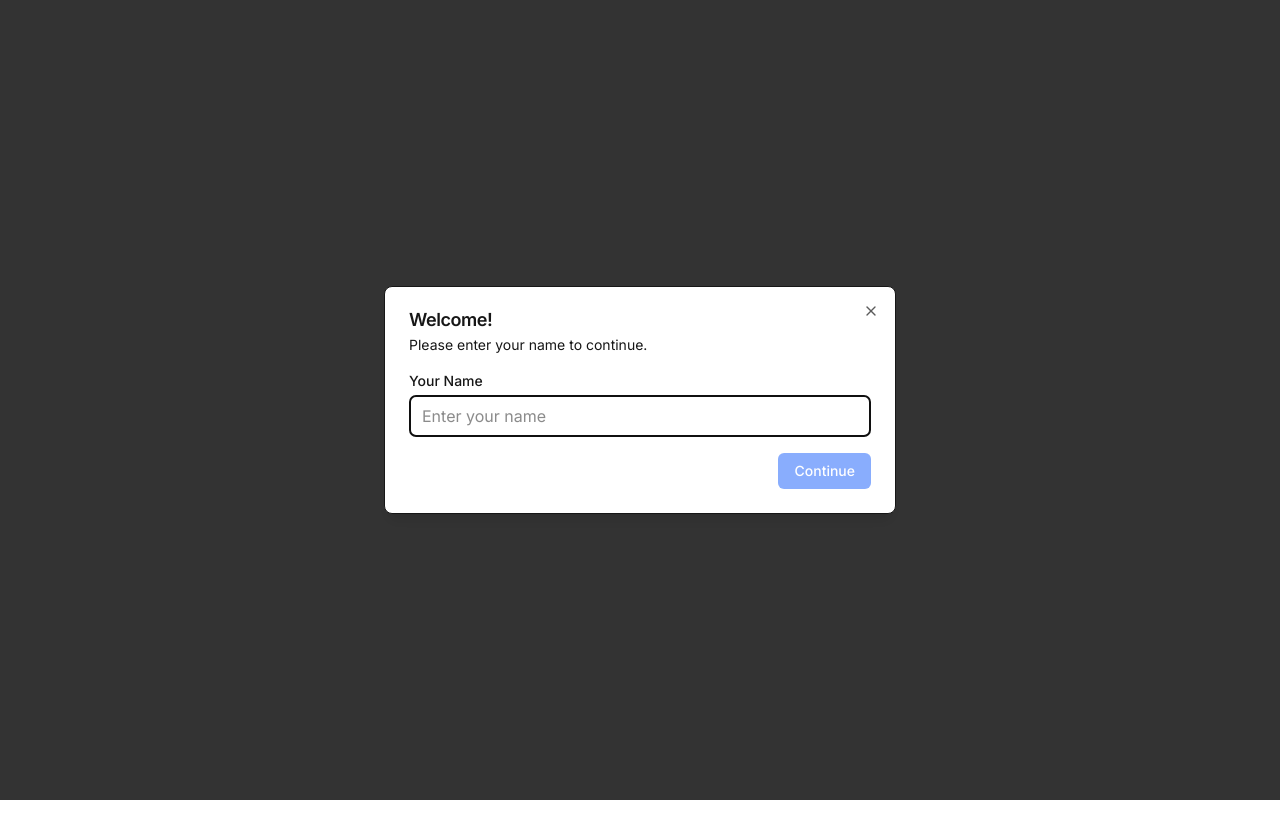
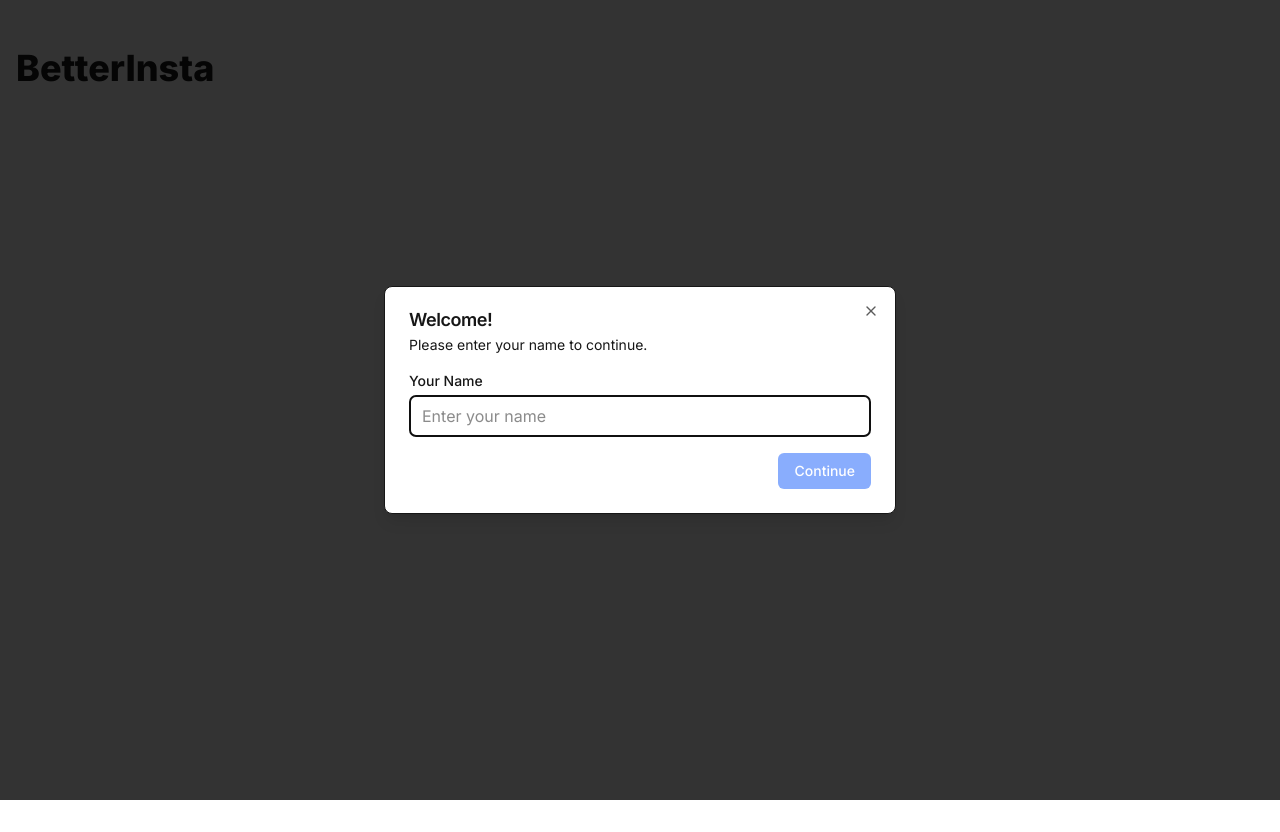
Before and after one commit to Sonberg/better-insta, a Next.js app: page / in a window 1280 px wide. Before the commit the page ends 800 px from the top, so only its background shows below. Built offline with nearby package versions, Linux system fonts and the light colour scheme; no server answers.

Commit message:
update Home component to include a title and adjust styling for improved layout and visual hierarchy

```diff
--- a/src/app/page.tsx
+++ b/src/app/page.tsx
@@ -1,8 +1,9 @@
-import UploadGallery from '@/components/UploadGallery';
+import UploadGallery from "@/components/UploadGallery";
 
 export default function Home() {
   return (
-    <main className="min-h-screen bg-background">
+    <main className="min-h-screen">
+      <h1 className="text-4xl font-extrabold mx-4 mt-8 py-4">BetterInsta</h1>
       <UploadGallery />
     </main>
   );
```
